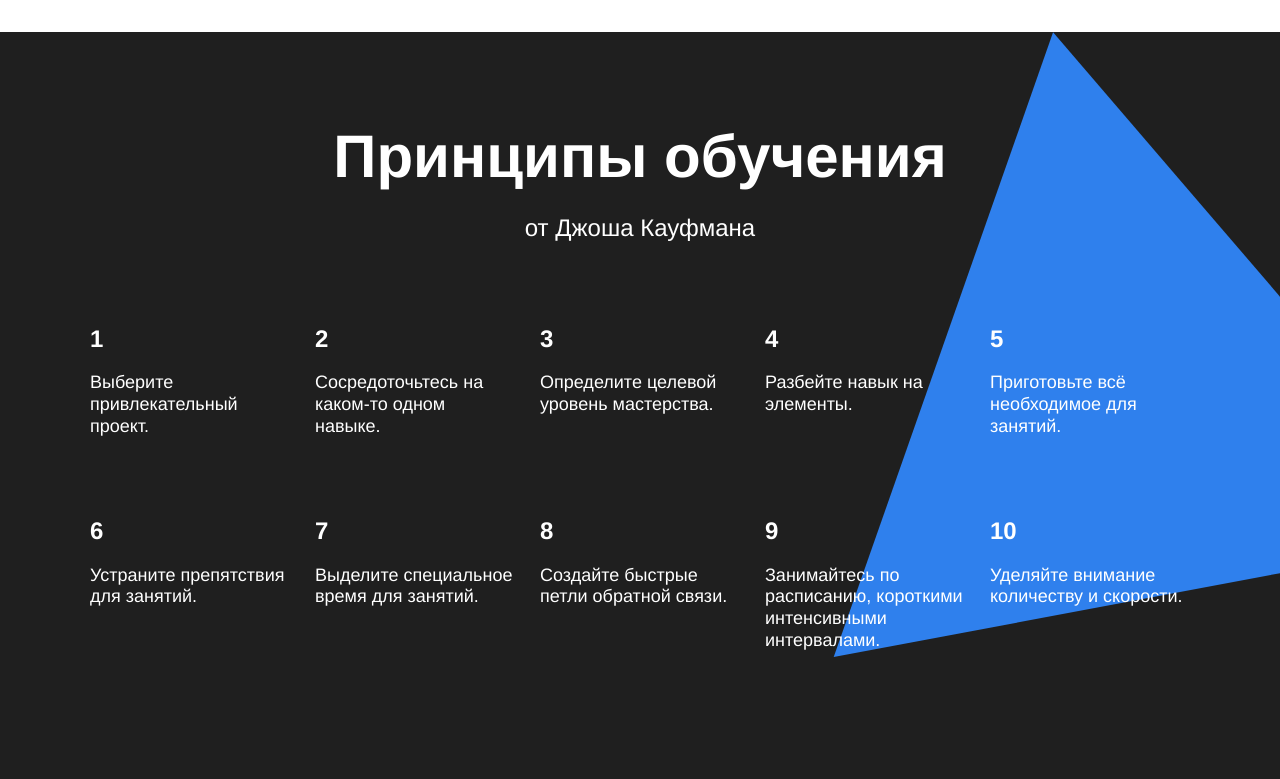
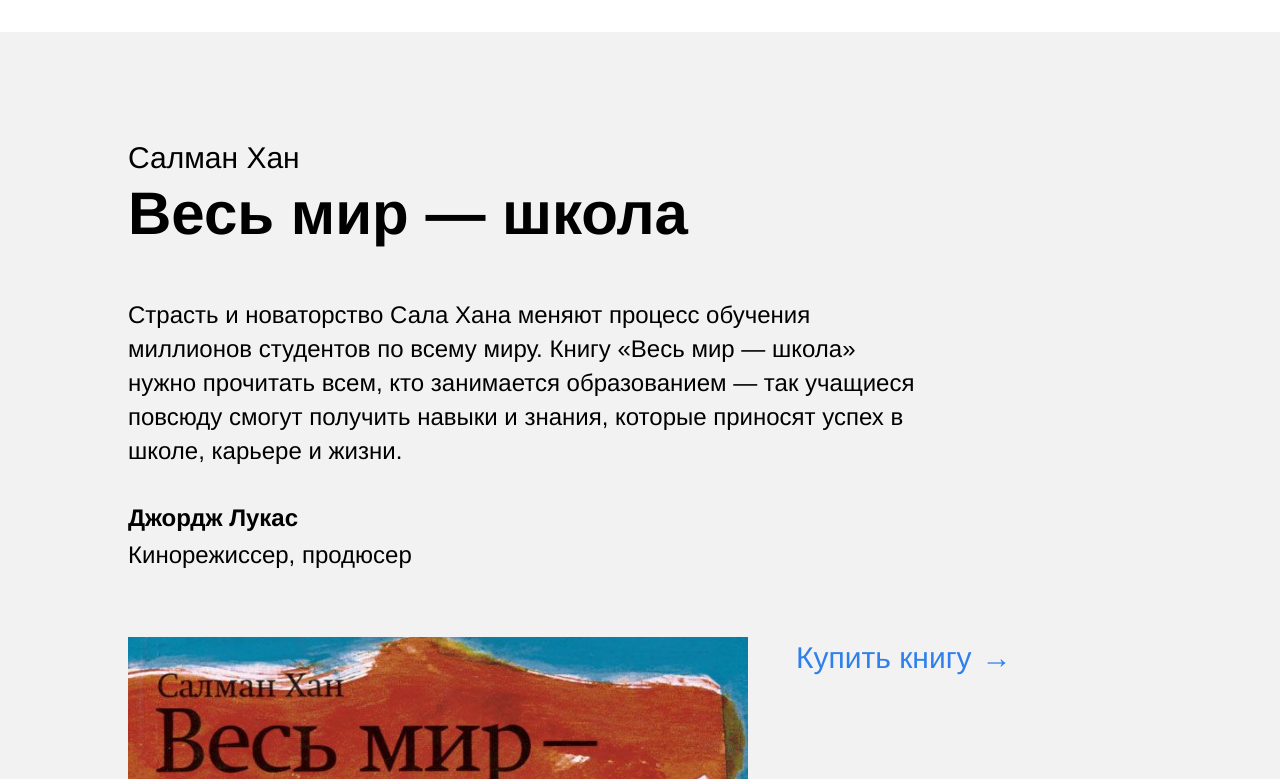
Before and after one commit to Nizrum/learn-to-study, a plain HTML site: page index.html in a window 1280 px wide. Shown: the part 5120-5899 px from the top of the page. Drawn offline with Linux system fonts and the light colour scheme.

Commit message:
Made khan section

```diff
--- a/index.html
+++ b/index.html
@@ -175,6 +175,25 @@
         </ul>
       </section>
 
+      <section class="khan page__khan" id="khan">
+        <div class="khan__container">
+          <p class="khan__author">Салман Хан</p>
+          <h2 class="khan__title">Весь мир — школа</h2>
+          <p class="khan__quote">
+            Страсть и новаторство Сала Хана меняют процесс обучения миллионов
+            студентов по всему миру. Книгу «Весь мир — школа» нужно прочитать
+            всем, кто занимается образованием — так учащиеся повсюду смогут получить
+            навыки и знания, которые приносят успех в школе, карьере и жизни.
+          </p>
+          <p class="khan__quote-author">Джордж Лукас</p>
+          <p class="khan__quote-author-subline">Кинорежиссер, продюсер</p>
+          <div class="khan__book-container">
+            <img src="./images/khan-book.jpg" alt="Обложка книги 'Весь мир - школа'" class="khan__book-pic">
+            <a href="https://ozon.ru/t/PgBM01J" class="khan__buy-link" target="_blank">Купить книгу</a>
+          </div>
+        </div>
+      </section>
+
       <section class="kaufman" id="kaufman">
         <h2 class="kaufman__title section-title section-title_theme_dark">Принципы обучения</h2>
         <p class="kaufman__subtitle section-subtitle section-subtitle_theme_dark">от Джоша Кауфмана</p>
--- a/styles/style.css
+++ b/styles/style.css
@@ -411,6 +411,92 @@
   right: -55px;
 }
 
+.khan {
+  padding-top: 105px;
+  background-color: #f2f2f2;
+}
+
+.khan__container {
+  width: 80%;
+  margin: 0 auto;
+}
+
+.khan__author {
+  font-size: 30px;
+  line-height: 42px;
+  font-weight: normal;
+  margin: 0;
+}
+
+.khan__title {
+  font-size: 60px;
+  line-height: 1.15;
+  font-weight: 600;
+  margin: 0 0 50px;
+}
+
+.khan__quote {
+  font-size: 24px;
+  line-height: 34px;
+  font-weight: normal;
+  width: 790px;
+  margin: 0 0 36px;
+}
+
+.khan__quote-author {
+  font-size: 24px;
+  line-height: 1.15;
+  font-weight: 600;
+  margin: 0 0 10px 0;
+}
+
+.khan__quote-author-subline {
+  font-size: 24px;
+  line-height: 1.15;
+  font-weight: normal;
+  margin: 0 0 68px 0;
+}
+
+.khan__book-container {
+  display: flex;
+  align-items: flex-start;
+}
+
+.khan__book-pic {
+  width: 620px;
+  height: 608px;
+  object-fit: cover;
+  object-position: 0 0;
+  margin-right: 48px;
+}
+
+.khan__buy-link {
+  position: relative;
+  font-size: 30px;
+  line-height: 42px;
+  font-weight: normal;
+  color: #2f80ed;
+  text-decoration: none;
+  transition: all 0.2s;
+}
+
+.khan__buy-link::after {
+  content: "→";
+  position: absolute;
+  top: 50%;
+  right: -40px;
+  transform: translateY(-50%);
+  transition: all 0.2s;
+}
+
+.khan__buy-link:hover {
+  opacity: 0.6;
+}
+
+.khan__buy-link:hover::after {
+  right: -50px;
+}
+
 .kaufman {
   position: relative;
   background-color: #1f1f1f;
```
Also changed, not shown: images/khan-book.jpg (added).
